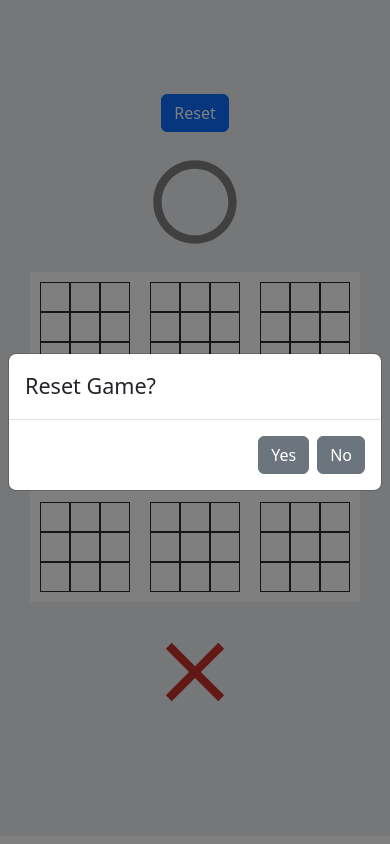
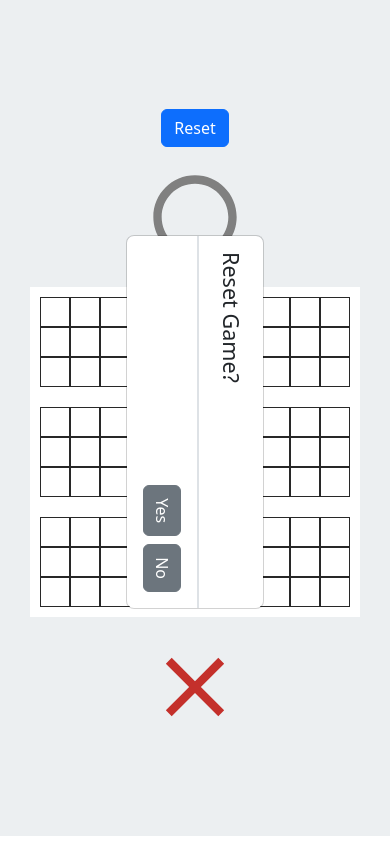
Before and after one commit to DevEmad007/super-tic-tac-toe, a React (Vite) app: page / in a window 390 px wide. Both pictures are taken after a click on the button "Reset". Built offline with nearby package versions, Linux system fonts and the light colour scheme.

Commit message:
design improved

```diff
--- a/src/components/BootstrapModal.jsx
+++ b/src/components/BootstrapModal.jsx
@@ -2,20 +2,21 @@ import Button from 'react-bootstrap/Button';
 import Modal from 'react-bootstrap/Modal';
 
 function BootstrapModal({ show,handleReset,handleClose,winner }) {
-
+    const screenWidth = screen.width;
     return (
         <>
             <Modal
+                bsPrefix={`modal ${screenWidth > 600 ? 'resetModal' : ''}`}
                 show={show}
                 onHide={handleClose}
                 backdrop="static"
                 keyboard={false}
                 centered>
-                <Modal.Body>
+                <Modal.Header>
                     <Modal.Title>
                         {winner !== null ? `${winner}'s winner` : `Reset Game?`}
                     </Modal.Title>
-                </Modal.Body>
+                </Modal.Header>
                 {winner === null ?
                     (
                         <Modal.Footer>
--- a/src/components/Cell.jsx
+++ b/src/components/Cell.jsx
@@ -17,11 +17,11 @@ const Cell = ({ children,handleClick }) => {
             onClick={handleClick}>
             {children == 'X' && <PlayerTwo
                 active={true}
-                fontsize={screenWidth > 600 && '56px'}
+                fontsize={screenWidth > 600 ? '56px' : '28px'}
             />}
             {children == 'O' && <PlayerOne
                 active={true}
-                fontsize={screenWidth > 600 && '56px'}
+                fontsize={screenWidth > 600 ? '56px' : '28px'}
             />}
         </div>
     );
--- a/src/components/Game.jsx
+++ b/src/components/Game.jsx
@@ -36,8 +36,9 @@ const Game = () => {
 
     return (
         <>
-            <Button onClick={() => setModalShow(true)}>Reset</Button>
+            <Button className="resetBtn" onClick={() => setModalShow(true)}>Reset</Button>
             <BootstrapModal
+                className='resetModal'
                 winner={winner}
                 show={modalShow}
                 handleReset={handleReset}
--- a/src/index.css
+++ b/src/index.css
@@ -100,6 +100,17 @@
   margin: 20px;
 }
 
+.resetBtn {
+  position: absolute;
+  top: 50px;
+  left: 50px;
+  transform: rotate(90deg);
+}
+
+.resetModal {
+  transform: rotate(90deg);
+}
+
 @media (max-width:770px) {
   .gameboard {
     flex-direction: column;
@@ -109,9 +120,19 @@
     margin: 15px;
     border: 18px solid rgb(24, 130, 252);
   }
+
+  .resetBtn {
+    margin-top: 30px;
+    position: relative;
+    top: 0px;
+    left: 0;
+  }
 }
 
 @media (max-width:460px) {
+  .resetBtn {
+    transform: rotate(0);
+  }
   .gameBox {
     position: relative;
     width: 100%;
```
